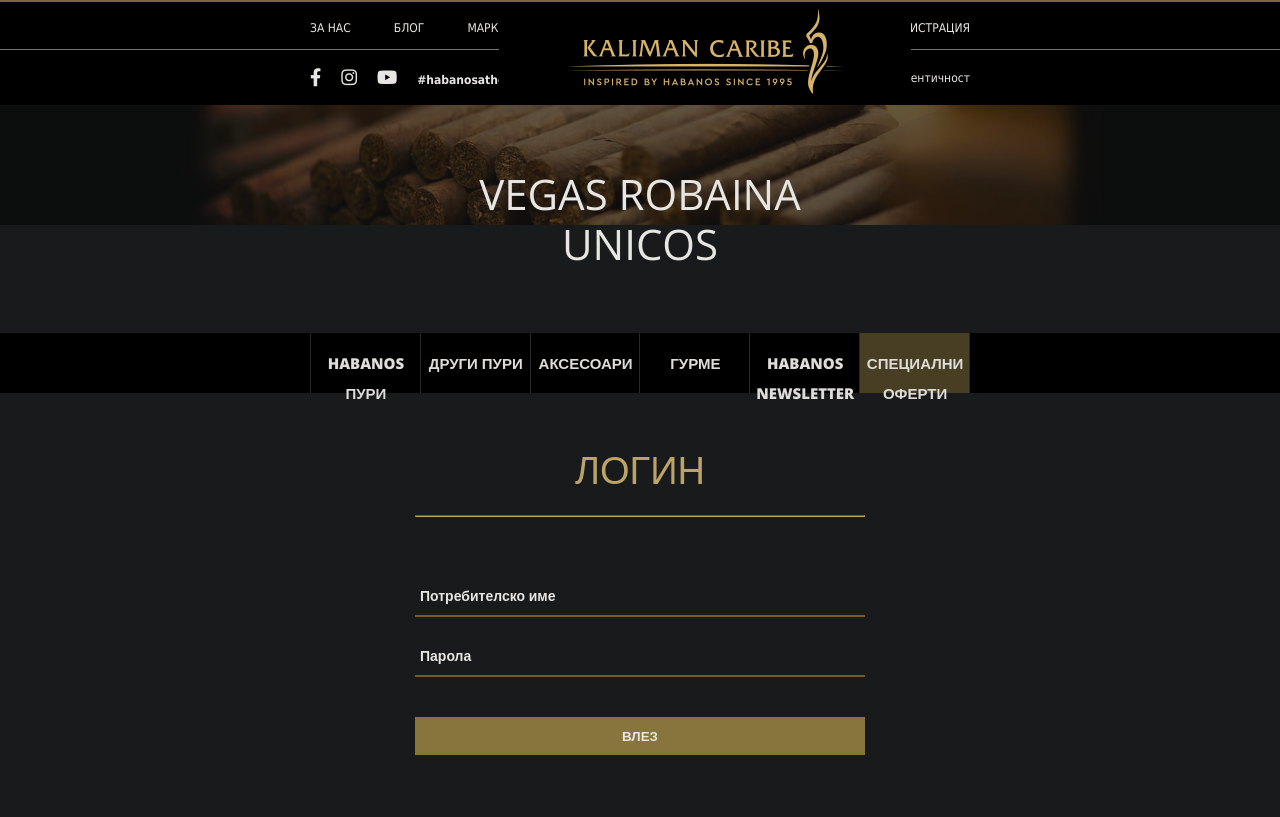
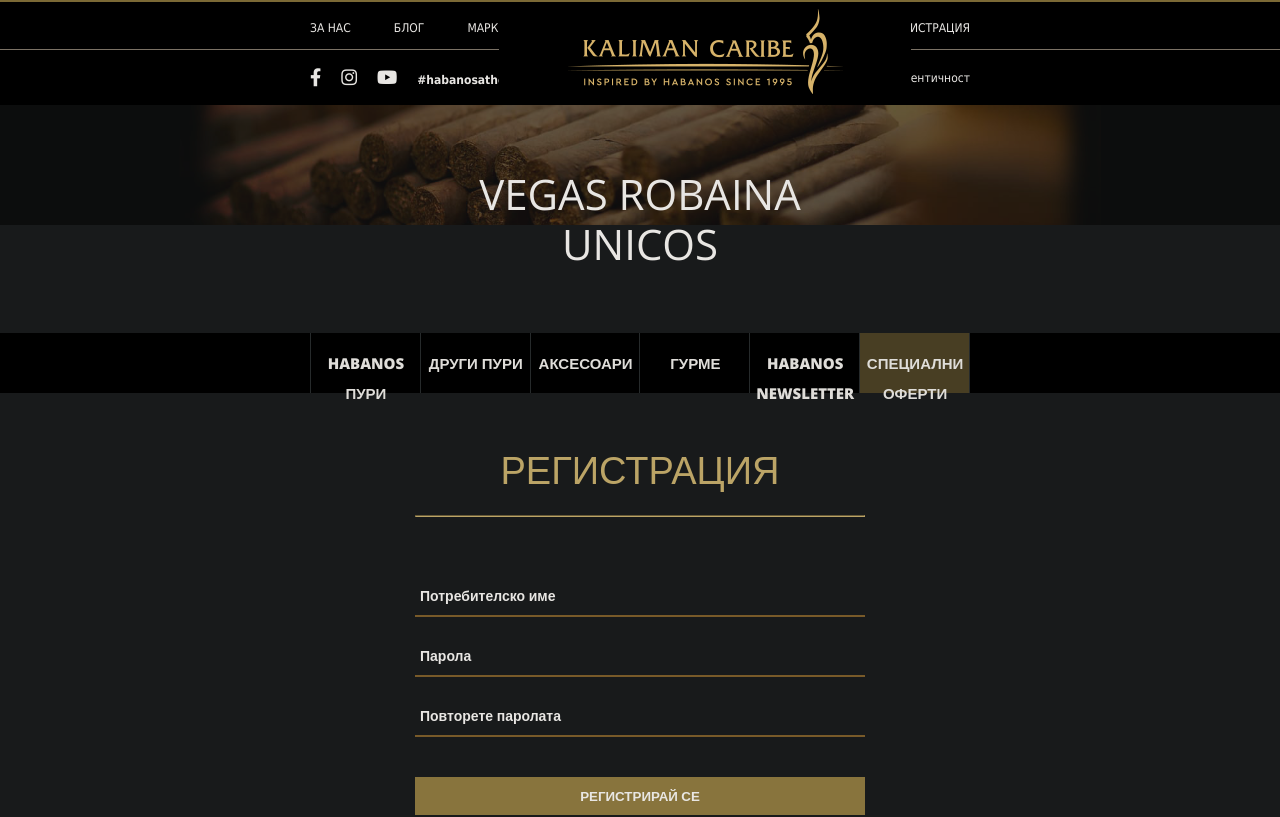
Before and after one commit to d3ltaf0rc3/Cigar-Shop, an Angular app: page / in a window 1280 px wide. Shown: the top 817 px of the page. Built offline with nearby package versions, Linux system fonts and the light colour scheme.

Commit message:
feat: register component

```diff
--- a/src/app/app.component.html
+++ b/src/app/app.component.html
@@ -1,5 +1,5 @@
 <app-header></app-header>
 <app-title-hero-section></app-title-hero-section>
 <app-lower-navbar></app-lower-navbar>
-<app-login-form></app-login-form>
+<app-register-form></app-register-form>
 <app-footer></app-footer>
--- a/src/app/app.module.ts
+++ b/src/app/app.module.ts
@@ -12,6 +12,7 @@
 import { FooterComponent } from './footer/footer.component';
 import { TitleHeroSectionComponent } from './title-hero-section/title-hero-section.component';
 import { LoginFormComponent } from './login-form/login-form.component';
+import { RegisterFormComponent } from './register-form/register-form.component';
 
 @NgModule({
   declarations: [
@@ -24,7 +25,8 @@
     ContactsSectionComponent,
     FooterComponent,
     TitleHeroSectionComponent,
-    LoginFormComponent
+    LoginFormComponent,
+    RegisterFormComponent
   ],
   imports: [
     BrowserModule,
--- /dev/null
+++ b/src/app/register-form/register-form.component.html
@@ -0,0 +1,10 @@
+<section>
+    <h1>РЕГИСТРАЦИЯ</h1>
+    <hr>
+    <form>
+        <input type="text" placeholder="Потребителско име">
+        <input type="text" placeholder="Парола">
+        <input type="text" placeholder="Повторете паролата">
+        <button>РЕГИСТРИРАЙ СЕ</button>
+    </form>
+</section>
--- /dev/null
+++ b/src/app/register-form/register-form.component.scss
@@ -0,0 +1,61 @@
+$gold: #bba466;
+
+section, form {
+    display: flex;
+    flex-direction: column;
+    text-align: center;
+}
+
+section {
+    padding: 50px 0;
+    width: 450px;
+    margin: 0 auto;
+    * {
+        width: 100%;
+    }
+}
+
+h1 {
+    font-size: 38px;
+    font-weight: 100;
+    color: $gold;
+}
+
+hr {
+    border-color: $gold;
+    margin: 20px 0;
+}
+
+form {
+    margin: 30px 0 20px;
+}
+
+input {
+    border-top: none;
+    border-right: none;
+    border-left: none;
+    outline: 0;
+    background-color: rgb(24, 26, 27);
+    border-bottom-color: rgb(120, 90, 41);
+    color: rgb(232, 230, 227);
+    font-weight: 600;
+    padding: 10px 5px;
+    margin: 10px 0;
+}
+
+input::placeholder {
+    color: #e8e6e3;
+    font-size: 14px;
+    font-weight: 600;
+}
+
+button {
+    margin-top: 30px;
+    background-color: rgb(136, 116, 61);
+    color: rgb(232, 230, 227);
+    outline: 0;
+    border: 0;
+    padding: 10px 0;
+    font-weight: 600;
+    cursor: pointer;
+}
```
Also changed, not shown: src/app/register-form/register-form.component.ts (added, +11 -0 lines), 1 other file (tests, documents, lock files or other folders).
